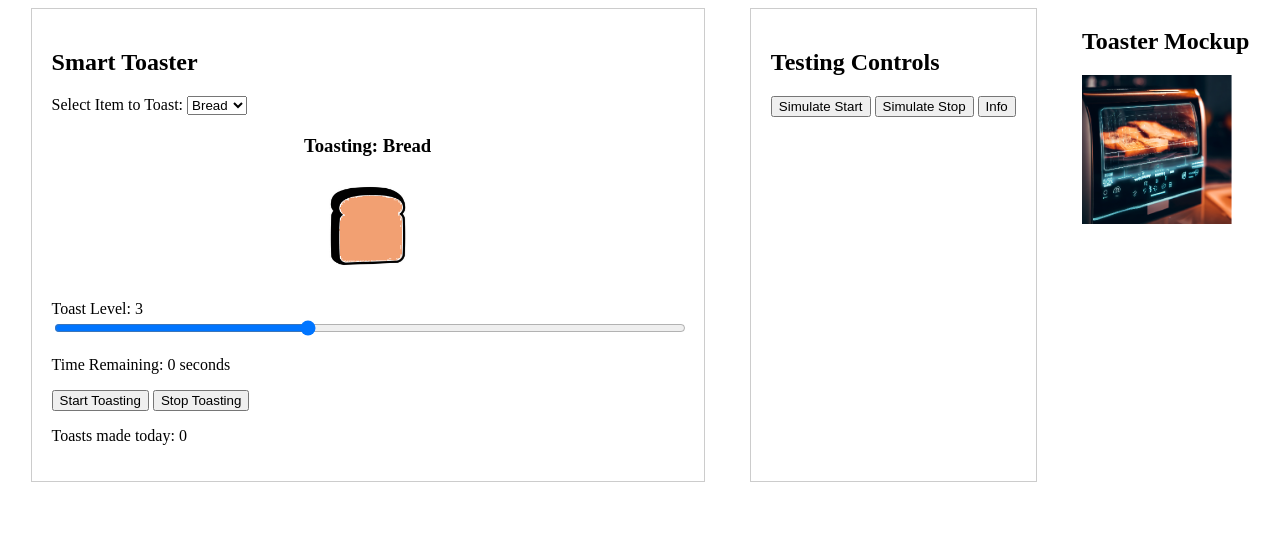
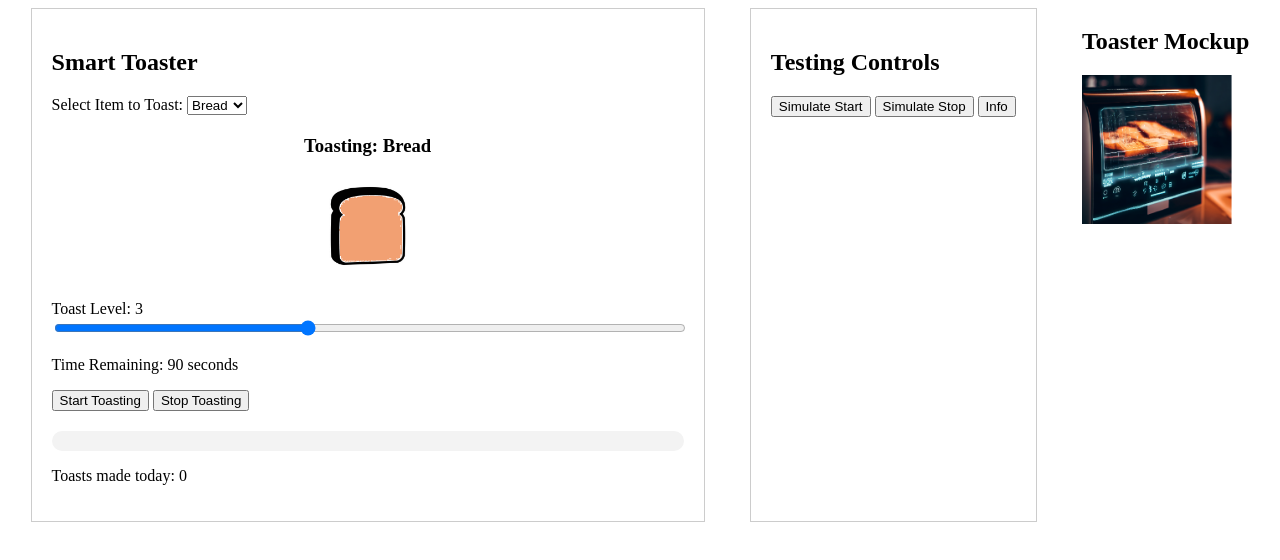
Before and after one commit to austin-schoster7/UI-Project-2, a SvelteKit app: page / in a window 1280 px wide. Shown: the top 560 px of the page. Built offline with nearby package versions, Linux system fonts and the light colour scheme.

Commit message:
Added progress bar and basic toasting simulation

```diff
--- a/src/routes/+page.svelte
+++ b/src/routes/+page.svelte
@@ -1,9 +1,15 @@
 <script>
+  import { onMount } from "svelte";
+
   let toastLevel = 3; // Default toast level
   let toasting = false;
   let toastCount = 0;
   let remainingTime = 0;
   let selectedItem = 'Bread';
+  let countdownInterval;
+  let progress = 0; // Progress bar starts at 0%
+  let elapsedTime = 0; // Track elapsed time
+  let targetLevel = toastLevel;
 
   // Item options for the toaster
   const items = ['Bread', 'Bagel', 'Waffle', 'Pastry'];
@@ -44,16 +50,50 @@
     }
   };
 
+  // Function to start toasting and begin countdown
   const startToasting = () => {
-    toasting = true;
-    remainingTime = toastLevel * 30; // Simulated time based on level
+    if (!toasting) {
+      toasting = true;
+      remainingTime = toastLevel * 30; // Simulated time based on toast level
+      const totalTime = remainingTime;
+      elapsedTime = 0; // Reset elapsed time
+      targetLevel = toastLevel;
+      toastLevel = 1;
+
+      countdownInterval = setInterval(() => {
+        if (elapsedTime < totalTime) {
+          elapsedTime++;
+          progress = (elapsedTime / totalTime) * 100; // Update progress
+        } else {
+          stopToasting(); // Stop once elapsedTime reaches totalTime
+        }
+        if (targetLevel != toastLevel && elapsedTime % 30 === 0) {
+          toastLevel++;
+        }
+      }, 1000); // Increment every second
+    }
   };
 
+  // Function to stop toasting and clear countdown
   const stopToasting = () => {
-    toasting = false;
-    remainingTime = 0;
-    toastCount++;
+    if (toasting) {
+      toasting = false;
+      clearInterval(countdownInterval);
+      progress = 0; // Reset progress bar
+      remainingTime = 0;
+      elapsedTime = 0;
+      toastCount++;
+    }
   };
+
+  // This reactive block resets the remaining time whenever toasting is stopped or toast level changes
+  $: {
+    if (!toasting) {
+      remainingTime = toastLevel * 30; // Simulated time based on level
+      progress = 0; // Reset progress when not toasting
+      elapsedTime = 0; // Reset elapsed time
+    }
+  }
 </script>
 
 <div class="page">
@@ -92,12 +132,18 @@
 
     <!-- Toasting controls -->
     <div>
-      <p>Time Remaining: {remainingTime} seconds</p>
+      <p>Time Remaining: {remainingTime - elapsedTime} seconds</p>
     </div>
     <div>
       <button on:click={startToasting}>Start Toasting</button>
       <button on:click={stopToasting}>Stop Toasting</button>
     </div>
+
+    <!-- Progress Bar -->
+    <div class="progress-bar-container">
+      <div class="progress-bar" style="width: {progress}%"></div>
+    </div>
+
     <p>Toasts made today: {toastCount}</p>
   </div>
 
@@ -151,4 +197,20 @@
   input[type="range"] {
     width: 100%;
   }
+
+  /* Progress bar styling */
+  .progress-bar-container {
+    width: 100%;
+    height: 20px;
+    background-color: #f3f3f3;
+    margin-top: 20px;
+    border-radius: 10px;
+    overflow: hidden;
+  }
+
+  .progress-bar {
+    height: 100%;
+    background-color: #4caf50;
+    transition: width 1s linear; /* Smooth transition over 1 second */
+  }
 </style>
```
